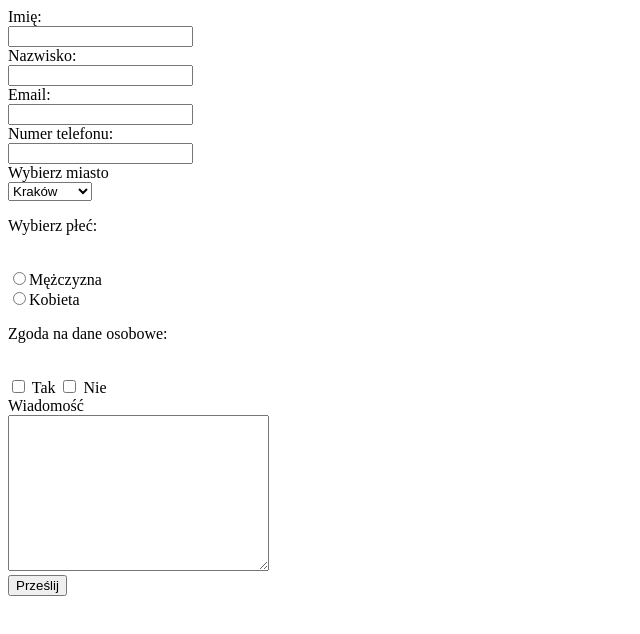
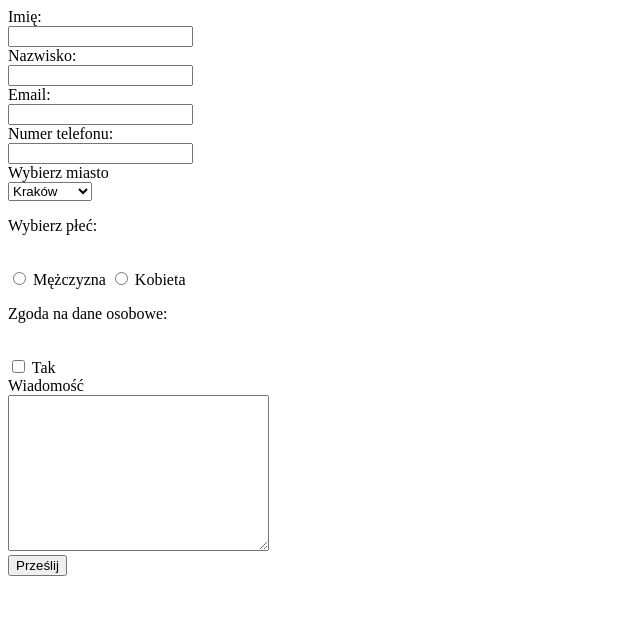
Before and after one commit to MikolajLiszka/html-kurs, a plain HTML site: page 1-formularz-html5/index.html in a window 1280 px wide. Shown: the whole page, without its empty margins (0-640 px from the left). Drawn offline with Linux system fonts and the light colour scheme.

Commit message:
1-formularz-html5

```diff
--- a/1-formularz-html5/index.html
+++ b/1-formularz-html5/index.html
@@ -17,19 +17,19 @@
         <label for="tel-number">Numer telefonu: </label><br>
         <input type="text" name="tel=number" id="tel-number"><br>
         <label for="miasto">Wybierz miasto</label><br>
-        <select  id="miasto" name="select"><br>
+        <select  id="miasto" name="select">
             <option value="">Kraków</option>
             <option value="">Warszawa</option>
             <option value="">Gdańsk</option>
         </select>
         <p>Wybierz płeć: </p><br>
-        <input type="radio" name="gender" id="gender-m">Mężczyzna<br>
-        <input type="radio" name="gender" id="gender-k">Kobieta<br>
+        <input type="radio" name="gender" id="gender-m">
+        <label for="gender-m">Mężczyzna</label>
+        <input type="radio" name="gender" id="gender-k">
+        <label for="gender-k">Kobieta</label>
         <p>Zgoda na dane osobowe: </p><br>
-        <input type="checkbox" name="checkbox" id="dane-osobowe-tak">
-        <label for="dane-osobowe-tak">Tak</label>
-        <input type="checkbox" name="checkbox" id="dane-osobowe-nie">
-        <label for="dane-osobowe-nie">Nie</label><br>
+        <input type="checkbox" name="checkbox-tak" id="dane-osobowe-tak">
+        <label for="dane-osobowe-tak">Tak</label><br>
         <label for="textarea">Wiadomość</label><br>
         <textarea name="textarea" id="textarea" cols="30" rows="10"></textarea><br>
         <button type="submit">Prześlij</button><br>
```
